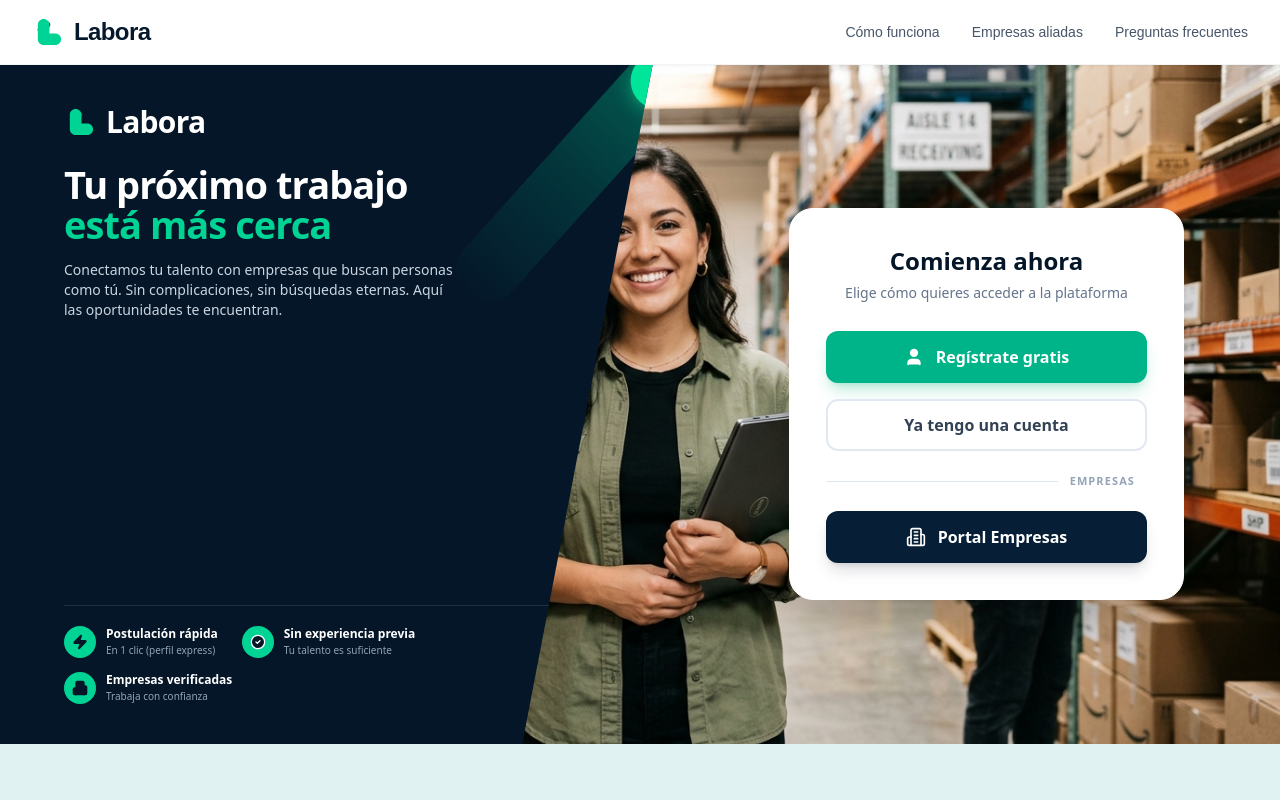
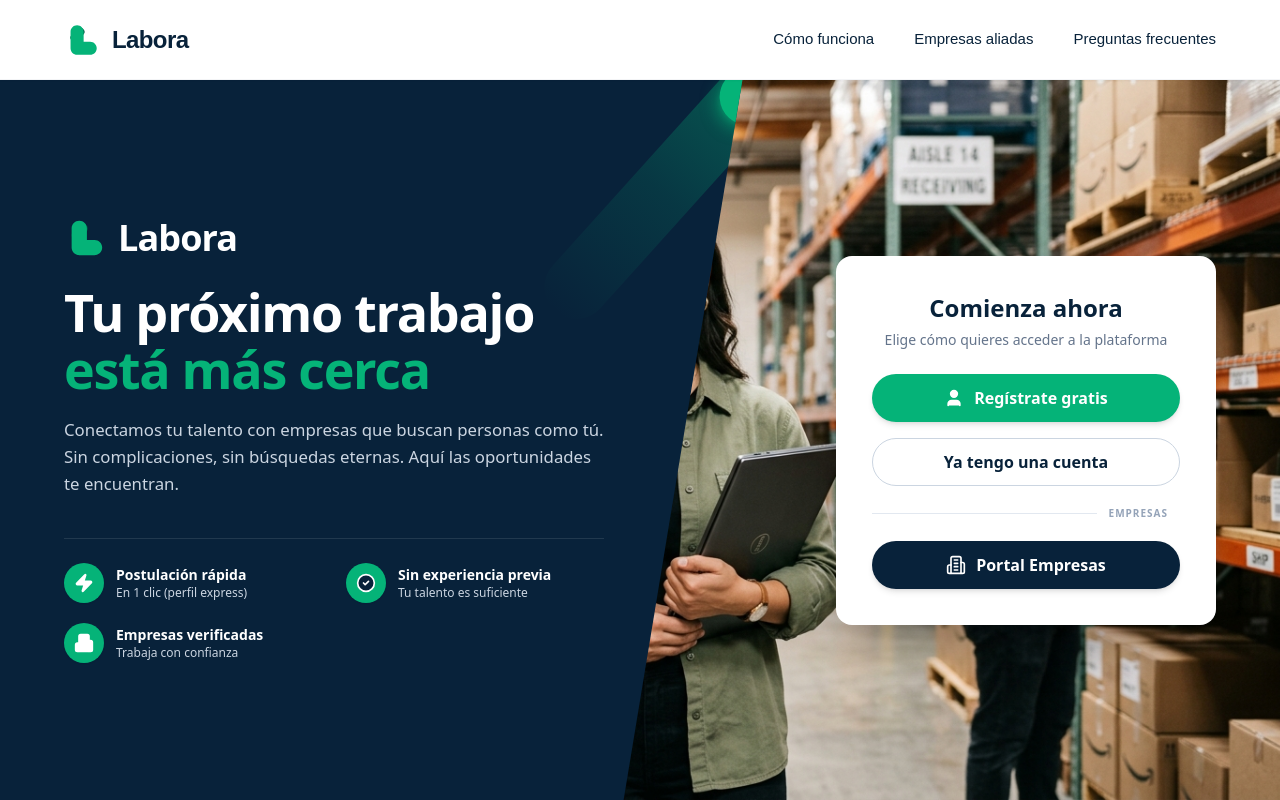
Before and after one commit to jm3992891-bit/jobbmatch, a Next.js app in the folder frontend/: page / in a window 1280 px wide. Built offline with nearby package versions, Linux system fonts and the light colour scheme.

Commit message:
feat: enforce exact technical scale rules and visual design specifications

```diff
--- a/frontend/src/app/globals.css
+++ b/frontend/src/app/globals.css
@@ -4,17 +4,18 @@
 
 :root {
   --background: #ffffff;
-  --foreground: #0f172a;
+  --foreground: #08223A;
 }
 
 body {
   color: var(--foreground);
   background: var(--background);
   font-family: Arial, Helvetica, sans-serif;
+  overflow-x: hidden;
 }
 
 @media (min-width: 1024px) {
   .hero-diagonal-cut {
-    clip-path: polygon(0 0, 100% 0, 80% 100%, 0 100%);
+    clip-path: polygon(0 0, 100% 0, 84% 100%, 0% 100%);
   }
 }
--- a/frontend/src/app/layout.tsx
+++ b/frontend/src/app/layout.tsx
@@ -16,7 +16,7 @@ export default function RootLayout({
     <html lang="es">
       <body className="min-h-screen flex flex-col bg-institutional-light">
         <Navbar />
-        <main className="flex-grow pt-16">
+        <main className="flex-grow pt-20">
           {children}
         </main>
       </body>
--- a/frontend/src/app/page.tsx
+++ b/frontend/src/app/page.tsx
@@ -4,96 +4,147 @@ import LaboraLogo from "@/components/LaboraLogo";
 
 export default function Home() {
   return (
-    <div
-      className="relative min-h-[calc(100vh-4rem)] lg:h-[calc(100vh-4rem)] lg:min-h-[580px] lg:max-h-[680px] flex flex-col lg:flex-row font-sans overflow-hidden bg-cover bg-no-repeat bg-[position:center_center] lg:bg-[position:52%_center]"
+    <section
+      className="relative w-full min-h-[calc(100vh-80px)] overflow-x-hidden font-sans"
       style={{
         backgroundImage: "url('/hero-warehouse.jpg')",
-        backgroundRepeat: "no-repeat",
         backgroundSize: "cover",
+        backgroundPosition: "center",
+        minHeight: "calc(100vh - 80px)",
       }}
     >
       {/* Mobile/Tablet Background Tint */}
-      <div className="absolute inset-0 bg-[#041628]/60 lg:hidden pointer-events-none" />
+      <div className="absolute inset-0 bg-[#08223A]/70 lg:hidden pointer-events-none z-10" />
 
-      {/* Left Panel - Dark Navy with Diagonal Cut */}
+      {/* Bloque izquierdo azul marino con corte diagonal exacto */}
       <div
-        className="w-full lg:w-[53%] xl:w-[51%] bg-[#041628] text-white flex flex-col justify-between py-8 px-6 sm:px-10 lg:py-10 lg:pl-12 lg:pr-20 xl:pl-16 xl:pr-24 relative z-10 hero-diagonal-cut shadow-2xl"
-        style={{ backgroundColor: "#041628" }}
+        className="hidden lg:block absolute inset-y-0 left-0 w-[58%] bg-[#08223A] hero-diagonal-cut z-10 shadow-2xl"
+        style={{
+          backgroundColor: "#08223A",
+          clipPath: "polygon(0 0, 100% 0, 84% 100%, 0% 100%)",
+        }}
       >
-        {/* 3D Glowing mint cylinder accent in top right */}
-        <div className="hidden lg:block absolute -top-12 right-12 pointer-events-none">
-          <div className="relative w-16 h-80 rounded-full rotate-[42deg] bg-gradient-to-b from-[#00D494]/40 via-[#00B489]/20 to-transparent">
-            {/* Bright mint rounded top cap */}
-            <div className="w-14 h-14 rounded-full bg-[#00E599] shadow-lg shadow-emerald-500/40 absolute top-1 left-1" />
+        {/* Cápsula/píldora verde translúcida inclinada en la parte superior derecha del corte */}
+        <div className="absolute -top-12 right-12 pointer-events-none z-10">
+          <div className="relative w-16 h-80 rounded-full rotate-[42deg] bg-gradient-to-b from-[#05B378]/40 via-[#05B378]/15 to-transparent">
+            {/* Tapa redondeada verde brillante */}
+            <div className="w-14 h-14 rounded-full bg-[#05B378] shadow-lg shadow-[#05B378]/50 absolute top-1 left-1" />
+          </div>
         </div>
       </div>
 
-        {/* Brand & Main Headline */}
-        <div className="relative z-10 max-w-md">
-          {/* Logo */}
+      {/* Contenedor central anti-deformación con max-width: 1440px y margin: 0 auto */}
+      <div className="w-full min-h-[calc(100vh-80px)] max-w-[1440px] mx-auto px-[5%] flex flex-col lg:flex-row items-center justify-between relative z-20">
+
+        {/* Columna Izquierda: Bloque de texto (max-width: 540px) */}
+        <div
+          className="w-full lg:w-[50%] py-10 sm:py-14 lg:py-16 flex flex-col justify-center"
+          style={{ maxWidth: "540px" }}
+        >
+          {/* Logo 'Labora' grande en blanco con isotipo verde */}
           <div className="mb-6">
-            <LaboraLogo variant="light" size={32} textSize="text-3xl" />
+            <LaboraLogo variant="light" size={42} textSize="text-3xl sm:text-4xl" />
           </div>
 
-          {/* Headline */}
-          <h1 className="text-3xl sm:text-4xl lg:text-[38px] font-black text-white leading-[1.14] tracking-tight">
+          {/* Título H1 en dos líneas */}
+          <h1
+            className="text-white tracking-tight"
+            style={{
+              fontSize: "3.25rem",
+              fontWeight: 800,
+              lineHeight: 1.1,
+            }}
+          >
             Tu próximo trabajo <br />
-            <span className="text-[#00D494]">está más cerca</span>
+            <span style={{ color: "#05B378" }}>está más cerca</span>
           </h1>
 
-          {/* Description */}
-          <p className="mt-4 text-slate-300 text-xs sm:text-[13px] lg:text-sm leading-relaxed max-w-[400px] font-normal">
+          {/* Párrafo descriptivo en gris claro (#CBD5E1) */}
+          <p
+            className="mt-5 font-normal"
+            style={{
+              color: "#CBD5E1",
+              fontSize: "1.05rem",
+              lineHeight: 1.6,
+            }}
+          >
             Conectamos tu talento con empresas que buscan personas como tú. Sin
             complicaciones, sin búsquedas eternas. Aquí las oportunidades te
             encuentran.
           </p>
-        </div>
 
-        {/* Feature Badges (Arranged in 2 neat rows matching mockup) */}
-        <div className="relative z-10 mt-8 lg:mt-auto pt-5 border-t border-white/10 flex flex-col gap-3.5">
-          {/* Row 1 */}
-          <div className="flex flex-wrap sm:flex-nowrap items-center gap-6">
+          {/* Grid de 2 columnas de beneficios (2 arriba y 1 abajo) */}
+          <div className="mt-8 sm:mt-10 grid grid-cols-1 sm:grid-cols-2 gap-y-5 gap-x-6 pt-6 border-t border-white/10">
             {/* 1: Postulación rápida */}
-            <div className="flex items-center gap-2.5">
-              <div className="w-8 h-8 rounded-full bg-[#00D494] text-[#041628] flex items-center justify-center shrink-0 shadow-sm">
-                <Zap className="w-4 h-4 fill-[#041628] text-[#041628]" />
+            <div className="flex items-center gap-3">
+              <div
+                className="rounded-full flex items-center justify-center shrink-0 shadow-sm"
+                style={{
+                  width: "40px",
+                  height: "40px",
+                  backgroundColor: "#05B378",
+                }}
+              >
+                <Zap className="w-5 h-5 fill-white text-white" />
               </div>
               <div>
-                <h4 className="text-white font-bold text-xs leading-none whitespace-nowrap">
+                <h4 className="text-white font-bold text-sm leading-tight">
                   Postulación rápida
                 </h4>
-                <p className="text-slate-400 text-[10px] leading-tight whitespace-nowrap mt-1">
+                <p
+                  className="text-xs leading-tight mt-0.5"
+                  style={{ color: "#CBD5E1" }}
+                >
                   En 1 clic (perfil express)
                 </p>
               </div>
             </div>
 
             {/* 2: Sin experiencia previa */}
-            <div className="flex items-center gap-2.5">
-              <div className="w-8 h-8 rounded-full bg-[#00D494] text-[#041628] flex items-center justify-center shrink-0 shadow-sm">
-                <CheckCircle2 className="w-4 h-4 text-white fill-[#041628] stroke-2" />
+            <div className="flex items-center gap-3">
+              <div
+                className="rounded-full flex items-center justify-center shrink-0 shadow-sm"
+                style={{
+                  width: "40px",
+                  height: "40px",
+                  backgroundColor: "#05B378",
+                }}
+              >
+                <CheckCircle2 className="w-5 h-5 text-white fill-[#08223A] stroke-2" />
               </div>
               <div>
-                <h4 className="text-white font-bold text-xs leading-none whitespace-nowrap">
+                <h4 className="text-white font-bold text-sm leading-tight">
                   Sin experiencia previa
                 </h4>
-                <p className="text-slate-400 text-[10px] leading-tight whitespace-nowrap mt-1">
+                <p
+                  className="text-xs leading-tight mt-0.5"
+                  style={{ color: "#CBD5E1" }}
+                >
                   Tu talento es suficiente
                 </p>
               </div>
             </div>
-          </div>
 
-          {/* Row 2 */}
-          <div className="flex items-center gap-2.5">
-            <div className="w-8 h-8 rounded-full bg-[#00D494] text-[#041628] flex items-center justify-center shrink-0 shadow-sm">
-              <Building2 className="w-4 h-4 fill-[#041628] text-[#041628]" />
+            {/* 3: Empresas verificadas (debajo a la izquierda) */}
+            <div className="flex items-center gap-3 sm:col-span-2 sm:max-w-[260px]">
+              <div
+                className="rounded-full flex items-center justify-center shrink-0 shadow-sm"
+                style={{
+                  width: "40px",
+                  height: "40px",
+                  backgroundColor: "#05B378",
+                }}
+              >
+                <Building2 className="w-5 h-5 fill-white text-white" />
               </div>
               <div>
-              <h4 className="text-white font-bold text-xs leading-none whitespace-nowrap">
+                <h4 className="text-white font-bold text-sm leading-tight">
                   Empresas verificadas
                 </h4>
-              <p className="text-slate-400 text-[10px] leading-tight whitespace-nowrap mt-1">
+                <p
+                  className="text-xs leading-tight mt-0.5"
+                  style={{ color: "#CBD5E1" }}
+                >
                   Trabaja con confianza
                 </p>
               </div>
@@ -101,12 +152,21 @@ export default function Home() {
           </div>
         </div>
 
-      {/* Right Panel - Floating Access Card */}
-      <div className="w-full lg:flex-1 flex items-center justify-center lg:justify-end py-10 px-6 sm:px-10 lg:pr-14 xl:pr-24 relative z-20">
-        <div className="w-full max-w-[395px] bg-white rounded-3xl shadow-2xl p-8 sm:p-9 border border-white">
-          <div className="text-center mb-7">
-            <h2 className="text-2xl font-black text-[#041628]">Comienza ahora</h2>
-            <p className="text-slate-500 text-sm mt-1.5 font-medium">
+        {/* Columna Derecha: Tarjeta Flotante Derecha (Proporción Bloqueada) */}
+        <div className="w-full lg:w-[42%] flex items-center justify-center lg:justify-end py-10 lg:py-0">
+          <div
+            className="bg-white shrink-0"
+            style={{
+              width: "380px",
+              maxWidth: "100%",
+              padding: "36px",
+              borderRadius: "16px",
+              boxShadow: "0 25px 50px -12px rgba(0, 0, 0, 0.35)",
+            }}
+          >
+            <div className="text-center mb-6">
+              <h2 className="text-2xl font-black text-[#08223A]">Comienza ahora</h2>
+              <p className="text-slate-500 text-xs sm:text-sm mt-1.5 font-medium">
                 Elige cómo quieres acceder a la plataforma
               </p>
             </div>
@@ -115,7 +175,12 @@ export default function Home() {
               {/* Regístrate gratis */}
               <Link
                 href="/candidate/register"
-              className="flex items-center justify-center gap-3 w-full bg-[#00B489] hover:bg-[#009E77] text-white py-3.5 px-5 rounded-xl font-bold text-base shadow-lg shadow-emerald-500/25 transition-all hover:shadow-emerald-500/35 hover:-translate-y-0.5"
+                className="flex items-center justify-center gap-2.5 w-full text-white font-bold text-sm sm:text-base transition-all hover:opacity-95 shadow-md hover:-translate-y-0.5"
+                style={{
+                  backgroundColor: "#05B378",
+                  height: "48px",
+                  borderRadius: "9999px",
+                }}
               >
                 <User className="w-5 h-5 fill-white" />
                 <span>Regístrate gratis</span>
@@ -124,15 +189,19 @@ export default function Home() {
               {/* Ya tengo una cuenta */}
               <Link
                 href="/candidate/login"
-              className="flex items-center justify-center w-full bg-white hover:bg-slate-50 text-slate-700 hover:text-slate-900 border-2 border-slate-200 hover:border-slate-300 py-3 px-5 rounded-xl font-bold text-base transition-all hover:-translate-y-0.5"
+                className="flex items-center justify-center w-full bg-white text-[#08223A] font-bold text-sm sm:text-base border border-slate-300 hover:bg-slate-50 transition-all hover:-translate-y-0.5"
+                style={{
+                  height: "48px",
+                  borderRadius: "9999px",
+                }}
               >
                 <span>Ya tengo una cuenta</span>
               </Link>
 
-            {/* Divider */}
-            <div className="relative py-1.5 flex items-center justify-center">
+              {/* Divisor EMPRESAS */}
+              <div className="relative py-1 flex items-center justify-center">
                 <div className="border-t border-slate-200 w-full" />
-              <span className="bg-white px-3 text-[11px] font-bold text-slate-400 uppercase tracking-widest relative z-10">
+                <span className="bg-white px-3 text-[10px] font-bold text-slate-400 uppercase tracking-widest relative z-10">
                   EMPRESAS
                 </span>
               </div>
@@ -140,7 +209,12 @@ export default function Home() {
               {/* Portal Empresas */}
               <Link
                 href="/company/login"
-              className="flex items-center justify-center gap-3 w-full bg-[#071F36] hover:bg-[#0A2C4D] text-white py-3.5 px-5 rounded-xl font-bold text-base shadow-lg shadow-slate-900/15 transition-all hover:-translate-y-0.5"
+                className="flex items-center justify-center gap-2.5 w-full text-white font-bold text-sm sm:text-base transition-all hover:opacity-95 shadow-md hover:-translate-y-0.5"
+                style={{
+                  backgroundColor: "#08223A",
+                  height: "48px",
+                  borderRadius: "9999px",
+                }}
               >
                 <Building2 className="w-5 h-5 text-white" />
                 <span>Portal Empresas</span>
@@ -148,6 +222,8 @@ export default function Home() {
             </div>
           </div>
         </div>
+
       </div>
+    </section>
   );
 }
--- a/frontend/src/components/LaboraLogo.tsx
+++ b/frontend/src/components/LaboraLogo.tsx
@@ -2,10 +2,14 @@ import React from "react";
 
 export function LaboraIcon({
   className = "",
-  size = 32,
+  size = 36,
+  greenColor = "#05B378",
+  tealDarkColor = "#005542",
 }: {
   className?: string;
   size?: number;
+  greenColor?: string;
+  tealDarkColor?: string;
 }) {
   return (
     <svg
@@ -18,6 +22,8 @@ export function LaboraIcon({
       style={{
         width: `${size}px`,
         height: `${size}px`,
+        minWidth: `${size}px`,
+        minHeight: `${size}px`,
         maxWidth: `${size}px`,
         maxHeight: `${size}px`,
       }}
@@ -30,12 +36,12 @@ export function LaboraIcon({
         height="20"
         rx="5"
         transform="rotate(45 20 5)"
-        fill="#005B52"
+        fill={tealDarkColor}
       />
-      {/* Lower L-shaped folded pill in vibrant cyan/mint */}
+      {/* Lower L-shaped folded pill in vibrant green */}
       <path
         d="M8 12C8 7.58172 11.5817 4 16 4C20.4183 4 24 7.58172 24 12V24H32C36.4183 24 40 27.5817 40 32C40 36.4183 36.4183 40 32 40H16C11.5817 40 8 36.4183 8 32V12Z"
-        fill="#00D494"
+        fill={greenColor}
       />
     </svg>
   );
@@ -44,7 +50,7 @@ export function LaboraIcon({
 export default function LaboraLogo({
   variant = "dark",
   className = "",
-  size = 32,
+  size = 36,
   textSize = "text-2xl",
 }: {
   variant?: "dark" | "light";
@@ -52,11 +58,11 @@ export default function LaboraLogo({
   size?: number;
   textSize?: string;
 }) {
-  const textColor = variant === "light" ? "text-white" : "text-[#06182B]";
+  const textColor = variant === "light" ? "text-white" : "text-[#08223A]";
 
   return (
-    <div className={`flex items-center gap-2.5 shrink-0 ${className}`}>
-      <LaboraIcon size={size} />
+    <div className={`flex items-center gap-3 shrink-0 ${className}`}>
+      <LaboraIcon size={size} greenColor="#05B378" tealDarkColor="#005542" />
       <span className={`font-black tracking-tight ${textSize} ${textColor}`}>
         Labora
       </span>
--- a/frontend/src/components/Navbar.tsx
+++ b/frontend/src/components/Navbar.tsx
@@ -27,16 +27,15 @@ export default function Navbar() {
 
   return (
     <nav
-      className={`fixed w-full z-50 transition-colors duration-200 ${
+      className={`fixed top-0 left-0 w-full z-50 transition-colors duration-200 ${
         isHome
-          ? "bg-white border-b border-gray-100 shadow-sm text-slate-800"
+          ? "bg-[#FFFFFF] border-b border-gray-100 shadow-sm"
           : "bg-institutional-blue text-institutional-white shadow-md"
       }`}
+      style={{ height: "80px" }}
     >
-      <div className="max-w-7xl mx-auto px-4 sm:px-6 lg:px-8">
-        <div className="flex items-center justify-between h-16">
-
-          {/* Logo y Menú Principal */}
+      <div className="w-full h-full max-w-[1440px] mx-auto px-[5%] flex items-center justify-between">
+        {/* Logo a la izquierda */}
         <div className="flex items-center gap-6">
           <Link
             href={
@@ -48,7 +47,7 @@ export default function Navbar() {
             }
             className="flex items-center shrink-0"
           >
-              <LaboraLogo variant={isHome ? "dark" : "light"} size={32} />
+            <LaboraLogo variant={isHome ? "dark" : "light"} size={36} textSize="text-2xl" />
           </Link>
 
           {isCandidateDashboard && (
@@ -87,7 +86,7 @@ export default function Navbar() {
           )}
         </div>
 
-          {/* LADO DERECHO SEGÚN SESIÓN O LANDING */}
+        {/* Lado derecho */}
         {isCandidateDashboard ? (
           <div className="flex items-center gap-3 md:gap-5">
             <div className="flex items-center gap-2 px-3 py-1.5 bg-emerald-500/20 border border-emerald-400/40 rounded-full text-emerald-300 text-xs font-semibold">
@@ -123,22 +122,22 @@ export default function Navbar() {
           </div>
         ) : (
           <>
-              <div className="hidden md:flex items-center space-x-8">
+            <div className="hidden md:flex items-center space-x-10 text-[15px] font-medium text-[#08223A]">
               <Link
                 href="#como-funciona"
-                  className="text-slate-600 hover:text-slate-900 font-medium text-sm transition-colors"
+                className="hover:text-[#05B378] transition-colors"
               >
                 Cómo funciona
               </Link>
               <Link
                 href="#empresas-aliadas"
-                  className="text-slate-600 hover:text-slate-900 font-medium text-sm transition-colors"
+                className="hover:text-[#05B378] transition-colors"
               >
                 Empresas aliadas
               </Link>
               <Link
                 href="#preguntas-frecuentes"
-                  className="text-slate-600 hover:text-slate-900 font-medium text-sm transition-colors"
+                className="hover:text-[#05B378] transition-colors"
               >
                 Preguntas frecuentes
               </Link>
@@ -147,11 +146,7 @@ export default function Navbar() {
             <div className="-mr-2 flex md:hidden">
               <button
                 onClick={() => setIsOpen(!isOpen)}
-                  className={`inline-flex items-center justify-center p-2 rounded-lg focus:outline-none transition-colors ${
-                    isHome
-                      ? "text-slate-600 hover:text-slate-900 hover:bg-slate-100"
-                      : "text-white hover:bg-blue-800"
-                  }`}
+                className="inline-flex items-center justify-center p-2 rounded-lg text-[#08223A] hover:bg-slate-100 focus:outline-none transition-colors"
               >
                 <span className="sr-only">Abrir menú principal</span>
                 {isOpen ? <X className="block h-6 w-6" /> : <Menu className="block h-6 w-6" />}
@@ -160,35 +155,28 @@ export default function Navbar() {
           </>
         )}
       </div>
-      </div>
 
-      {/* Menú móvil desplegable */}
+      {/* Menú móvil */}
       {isOpen && (
-        <div
-          className={`md:hidden pb-3 px-4 pt-2 space-y-2 border-t ${
-            isHome
-              ? "bg-white border-gray-100 text-slate-700 shadow-md"
-              : "bg-institutional-blue border-white/10 text-white shadow-inner"
-          }`}
-        >
+        <div className="md:hidden bg-white border-b border-gray-100 px-6 py-4 space-y-3 shadow-lg text-[#08223A]">
           <Link
             href="#como-funciona"
             onClick={() => setIsOpen(false)}
-            className="block py-2 font-medium hover:text-emerald-600 transition-colors"
+            className="block py-2 font-medium hover:text-[#05B378] transition-colors"
           >
             Cómo funciona
           </Link>
           <Link
             href="#empresas-aliadas"
             onClick={() => setIsOpen(false)}
-            className="block py-2 font-medium hover:text-emerald-600 transition-colors"
+            className="block py-2 font-medium hover:text-[#05B378] transition-colors"
           >
             Empresas aliadas
           </Link>
           <Link
             href="#preguntas-frecuentes"
             onClick={() => setIsOpen(false)}
-            className="block py-2 font-medium hover:text-emerald-600 transition-colors"
+            className="block py-2 font-medium hover:text-[#05B378] transition-colors"
           >
             Preguntas frecuentes
           </Link>
```
Lines whose indentation alone changed are shown as unchanged.
